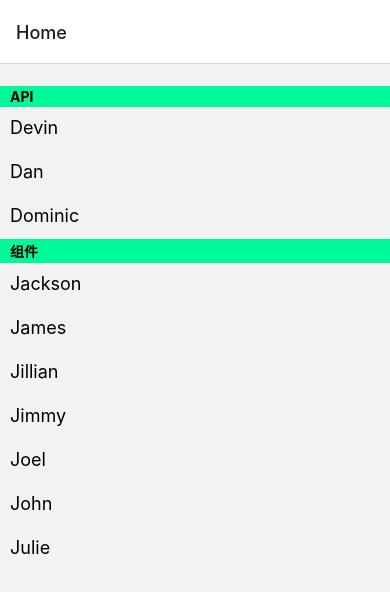
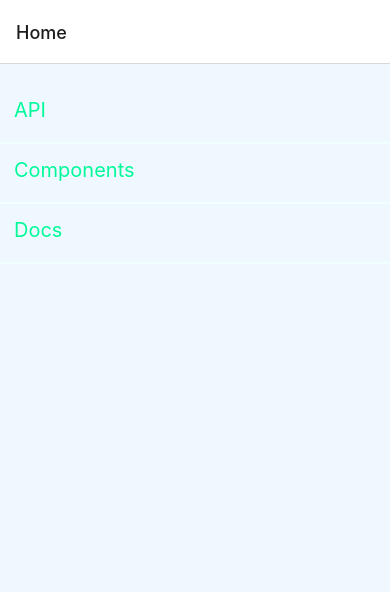
Before and after one commit to HuangHongHui-FE/rn-all, a React Native app in the folder rnDemos/: screen /Home in a window 390 px wide. Shown: the top 592 px of the page. Built offline with nearby package versions, Linux system fonts and the light colour scheme.

Commit message:
路由搭建

```diff
--- a/rnDemos/src/Home.js
+++ b/rnDemos/src/Home.js
@@ -1,22 +1,26 @@
-import { View, Text, FlatList, SectionList } from 'react-native';
+import { View, Text, FlatList } from 'react-native';
 import * as React from 'react';
 
 import styles from './style';
-function HomeScreen() {
+function HomeScreen({ navigation }) {
+
   return (
     <View style={styles.container}>
-      <SectionList
-        sections={[
-          { title: 'API', data: ['Devin', 'Dan', 'Dominic'] },
-          { title: '组件', data: ['Jackson', 'James', 'Jillian', 'Jimmy', 'Joel', 'John', 'Julie'] },
+      <FlatList
+        data={[
+          { key: 'API', path: 'Api' },
+          { key: 'Components', path: '' },
+          { key: 'Docs' , path: ''}
         ]}
-        renderItem={({ item }) => <Text style={styles.item}>{item}</Text>}
-        renderSectionHeader={({ section }) => <Text style={styles.sectionHeader}>{section.title}</Text>}
-        keyExtractor={(item, index) => index}
+        renderItem={({ item }) => <Text style={styles.item} onPress={() => pushPage(navigation, item.path)}>{item.key}</Text>}
       />
     </View>
   );
 }
+function pushPage(navigation, path) {
+  console.log(path);
+  navigation.push(path)
+}
 
 
 export default HomeScreen;
--- a/rnDemos/src/style.js
+++ b/rnDemos/src/style.js
@@ -4,22 +4,16 @@ import {StyleSheet} from 'react-native';
 const styles = StyleSheet.create({
   container: {
    flex: 1,
-   paddingTop: 22
-  },
-  sectionHeader: {
-    paddingTop: 2,
-    paddingLeft: 10,
-    paddingRight: 10,
-    paddingBottom: 2,
-    fontSize: 14,
-    fontWeight: 'bold',
-    backgroundColor: '#00fa9a',
+   paddingTop: 20,
+   backgroundColor: '#f0f8ff',
   },
   item: {
-    padding: 10,
-    fontSize: 18,
-    height: 44,
-    color: '#000000'
+    padding: 14,
+    fontSize: 20,
+    height: 60,
+    color: '#00fa9a',
+    borderBottomWidth: 2,
+    borderBottomColor: '#f0ffff'
   },
 });
 
```
Also changed, not shown: 1 other file (tests, documents, lock files or other folders).
